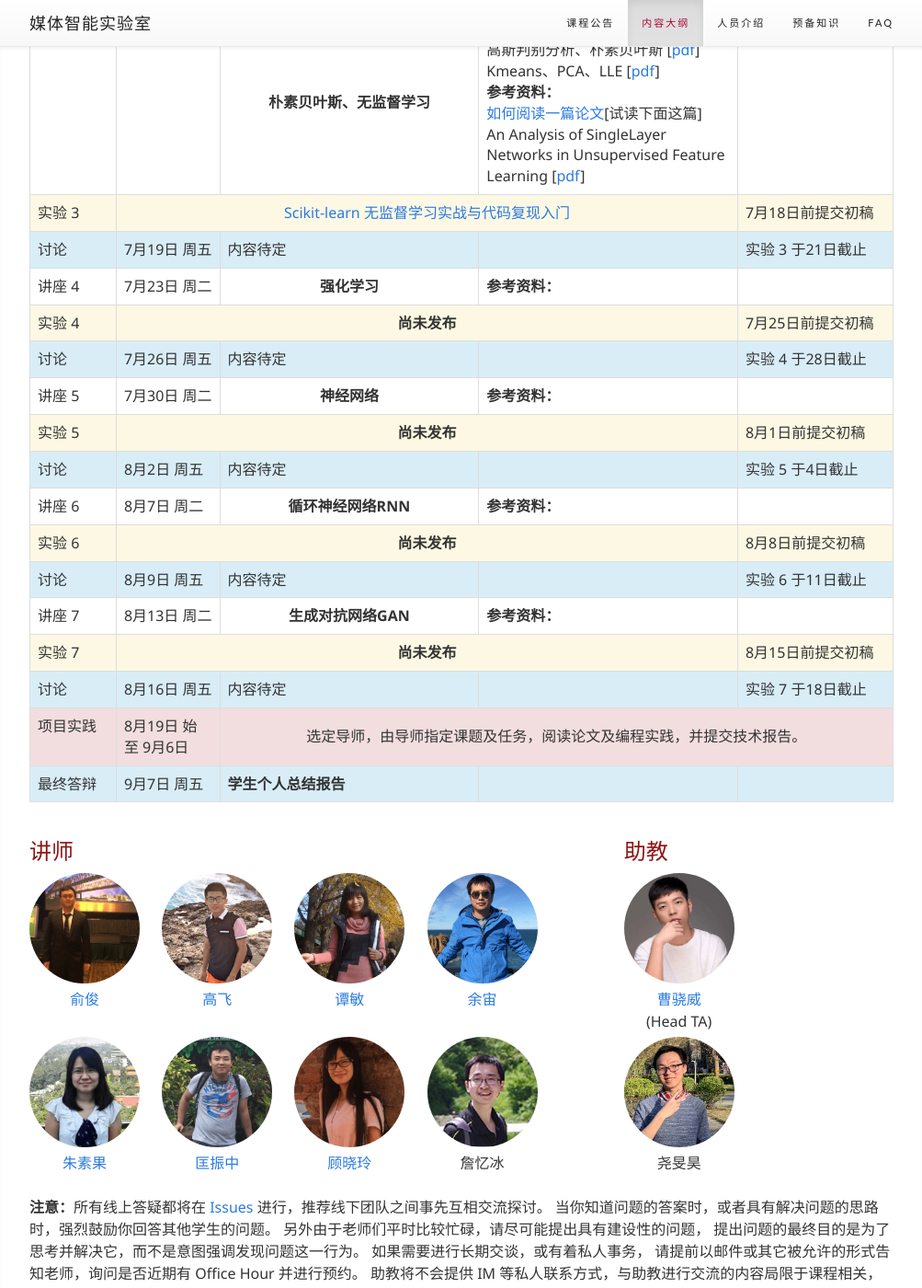
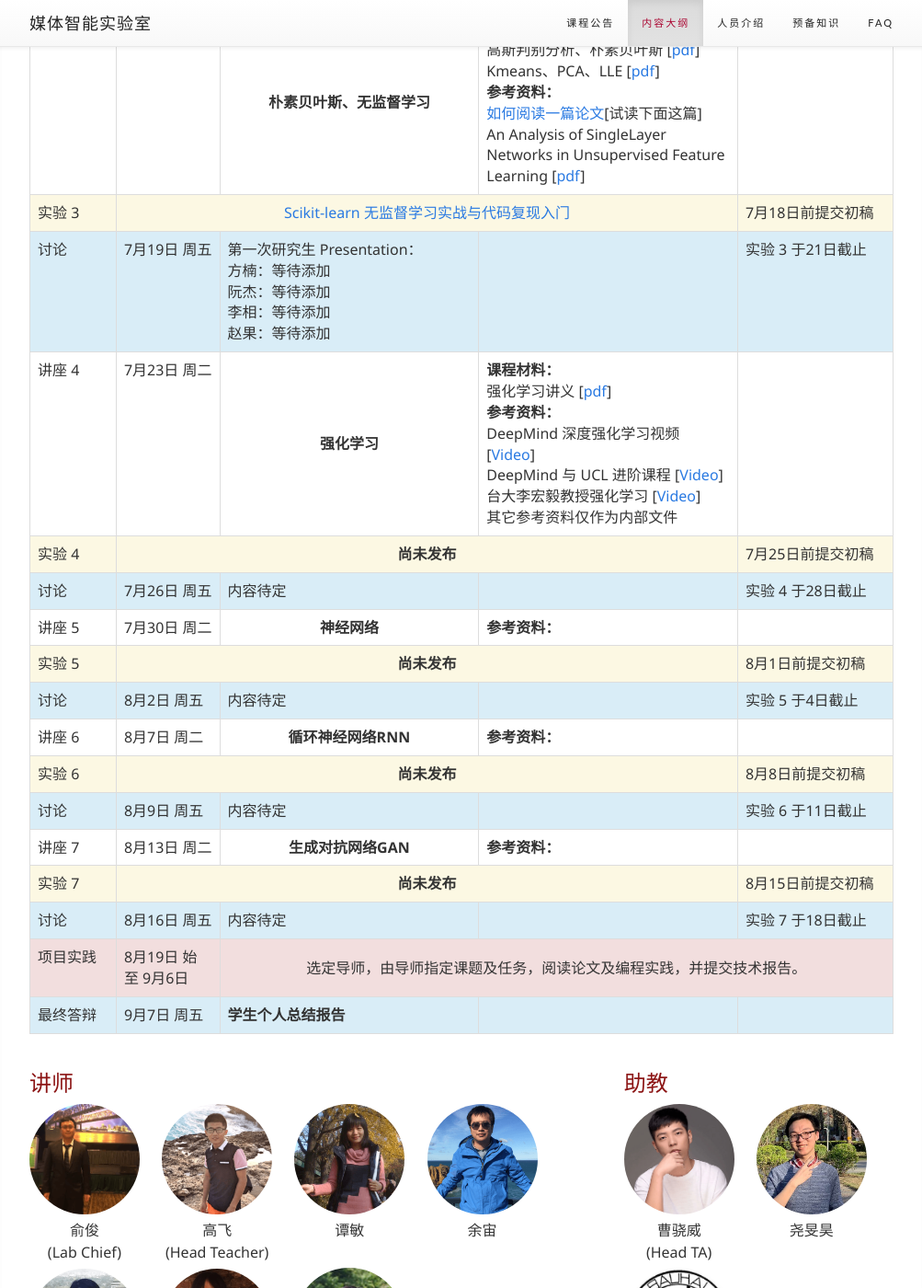
Before and after one commit to HDUMIL/summer-school, a Jekyll site: the page built from index.html, in a window 1280 px wide and 1400 px high, scrolled down 1870 px. Shown: the whole window at 92% size, without its empty margins (138-1141 px from the left). Built offline with Jekyll 4.4.1, drawn with Linux system fonts in a browser that asks for light colours; nearby versions of some CDN libraries; formulas are drawn with MathJax 3.

Commit message:
add sec3 and week4 preview

```diff
--- a/_includes/instructor.html
+++ b/_includes/instructor.html
@@ -1,67 +1,47 @@
 <div id="instructor" class="row">
     <div class="col-md-8">
         <h2 class="module-header">讲师</h2>
-        <div class="instructor" id="junyu">
-            <a href="http://mil.hdu.edu.cn/people/jun_yu/index.html" target="_blank">
+        <div class="instructor" id="mintan">
             <div class="instructorphoto">
                 <img class="img-hover" src="{{ "/assets/img/junyu.png" | prepend: site.baseurl }}">
             </div>
-                <div>俞俊</div>
-            </a>
+            <div>俞俊</div>(Lab Chief)
             <br>
         </div>
         <div class="instructor" id="feigao">
-            <a href="http://mil.hdu.edu.cn/people/fei_gao/index.html" target="_blank">
             <div class="instructorphoto">
                 <img class="img-hover" src="{{ "/assets/img/feigao.png" | prepend: site.baseurl }}">
             </div>
-                <div>高飞</div>
-            </a>
+            <div>高飞</div>(Head Teacher)
             <br>
         </div>
         <div class="instructor" id="mintan">
-            <a href="http://mil.hdu.edu.cn/people/min_tan/index.html" target="_blank">
             <div class="instructorphoto">
                 <img class="img-hover" src="{{ "/assets/img/mintan.png" | prepend: site.baseurl }}">
             </div>
             <div>谭敏</div>
-            </a>
             <br>
         </div>
         <div class="instructor" id="zhouyu">
-            <a href="http://mil.hdu.edu.cn/people/zhou_yu/index.html" target="_blank">
             <div class="instructorphoto">
                 <img class="img-hover" src="{{ "/assets/img/zhouyu.png" | prepend: site.baseurl }}">
             </div>
             <div>余宙</div>
-            </a>
             <br>
         </div>
         <div class="instructor" id="suguozhu">
-            <a href="http://mil.hdu.edu.cn/people/suguo_zhu/index.html" target="_blank">
             <div class="instructorphoto">
                 <img class="img-hover" src="{{ "/assets/img/suguozhu.png" | prepend: site.baseurl }}">
             </div>
             <div>朱素果</div>
-            </a>
             <br>
         </div>
-        <div class="instructor" id="zhenzhongkuang">
-            <a href="http://mil.hdu.edu.cn/people/zhenzhong_kuang/index.html" target="_blank">
-                <div class="instructorphoto">
-                    <img class="img-hover" src="{{ "/assets/img/zhenzhongkuang.png" | prepend: site.baseurl }}">
-                </div>
-                <div>匡振中</div>
-            </a>
-            <br>
-        </div>
+
         <div class="instructor" id="xiaolinggu">
-            <a href="http://mil.hdu.edu.cn/people/xiaoling_gu/index.html" target="_blank">
             <div class="instructorphoto">
                 <img class="img-hover" src="{{ "/assets/img/xiaolinggu.png" | prepend: site.baseurl }}">
             </div>
             <div>顾晓玲</div>
-            </a>
             <br>
         </div>
         <div class="instructor" id="yibinzhan">
@@ -73,15 +53,13 @@
         </div>
     </div>
 
-    <div class="col-md-2">
+    <div class="col-md-4">
         <h2 class="module-header">助教</h2>
         <div class="instructor" id="xiaoweicao">
-            <a href="https://accepteddoge.com/" target="_blank">
             <div class="instructorphoto">
                 <img class="img-hover" src="{{ "/assets/img/xiaoweicao.png" | prepend: site.baseurl }}">
             </div>
-                <div>曹骁威</div>
-            </a>(Head TA)
+            <div>曹骁威</div>(Head TA)
             <br>
         </div>
         <div class="instructor" id="xiaoweicao">
@@ -89,6 +67,13 @@
                 <img class="img-hover" src="{{ "/assets/img/minhaoyao.jpg" | prepend: site.baseurl }}">
             </div>
             <div>尧旻昊</div>
+            <br>
+        </div>
+        <div class="instructor" id="xiaoweicao">
+            <div class="instructorphoto">
+                <img class="img-hover" src="{{ "/assets/img/congguiyao.jpg" | prepend: site.baseurl }}">
+            </div>
+            <div>姚崇贵</div>(PhD Student)
             <br>
         </div>
     </div>
--- a/_includes/schedule.html
+++ b/_includes/schedule.html
@@ -247,7 +247,11 @@
             <td>讨论</td>
             <td>7月19日 周五</td>
             <td>
-                内容待定<br>
+                第一次研究生 Presentation：<br>
+                方楠：等待添加<br>
+                阮杰：等待添加<br>
+                李相：等待添加<br>
+                赵果：等待添加<br>
             </td>
             <td></td>
             <td>实验 3 于21日截止</td>
@@ -260,7 +264,15 @@
                 <b>强化学习</b><br>
             </td>
             <td>
+                <b>课程材料：</b><br>
+                强化学习讲义
+                [<a href="{{ "/slides/lec4-reinforcement-learning" | prepend: site.baseurl }}">pdf</a>]<br>
                 <b>参考资料：</b><br>
+                DeepMind 深度强化学习视频 [<a href="https://space.bilibili.com/74997410/" target="_blank">Video</a>]<br>
+                DeepMind 与 UCL 进阶课程 [<a href="https://www.youtube.com/playlist?list=PLqYmG7hTraZDNJre23vqCGIVpfZ_K2RZs"
+                    target="_blank">Video</a>]<br>
+                台大李宏毅教授强化学习 [<a href="https://space.bilibili.com/431738940" target="_blank">Video</a>]<br>
+                其它参考资料仅作为内部文件<br>
             </td>
             <td>
             </td>
```
Also changed, not shown: assets/img/congguiyao.jpg (added), 1 other file. Lines whose indentation alone changed are shown as unchanged.
